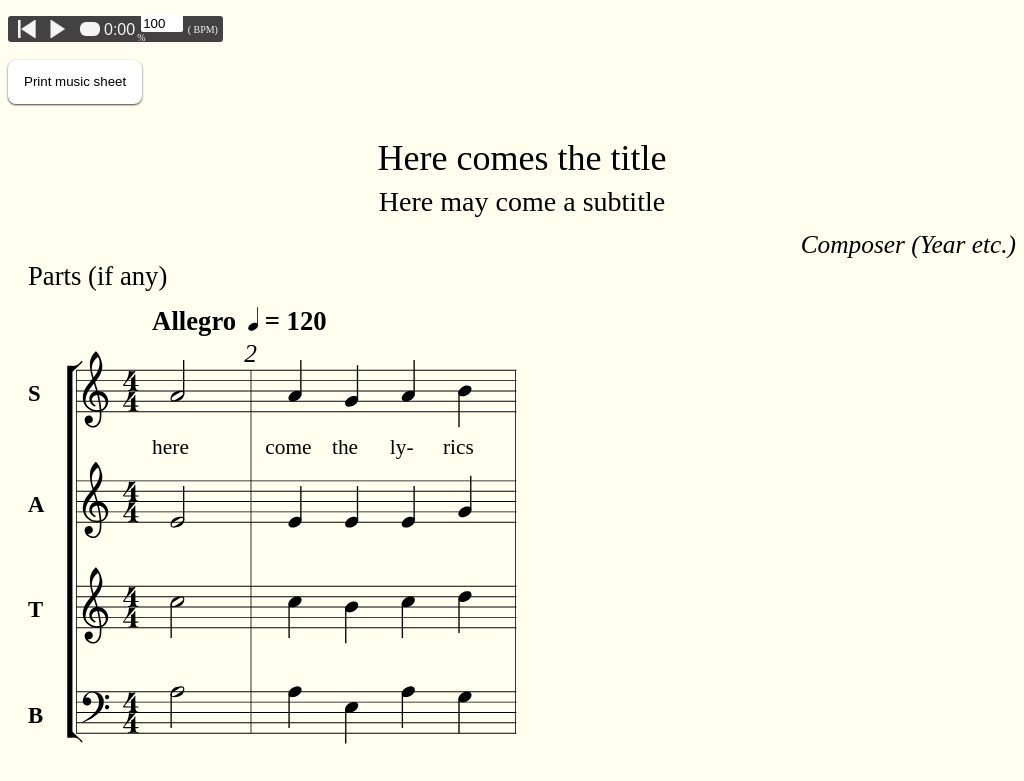
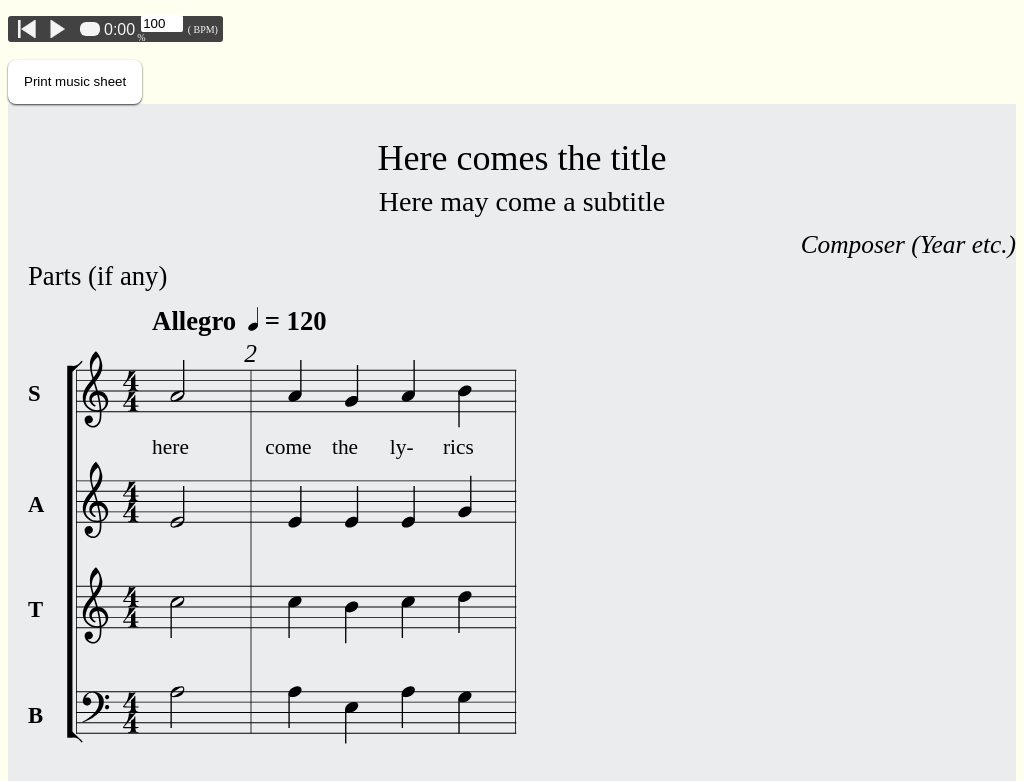
Before and after one commit to man-schu/dacapoeditor, an Electron app: page docs/index.html in a window 1024 px wide. Shown: the part 899-1680 px from the top of the page. Drawn offline with Linux system fonts and the light colour scheme.

Commit message:
Update index.html

```diff
--- a/docs/index.html
+++ b/docs/index.html
@@ -138,7 +138,7 @@ function download() {
 	    <section>
 	    <button class="button-2" onclick="window.print()"><i class="fa fa-print" aria-hidden="true"></i> Print music sheet</button>
   </section>
- <section class="output">
+ <section class="output" style="background-color:#EAECEE;>
 	 <span id="canvas"></span>
    <!-- <span id="paper"></span>    -->
  </section>
```
